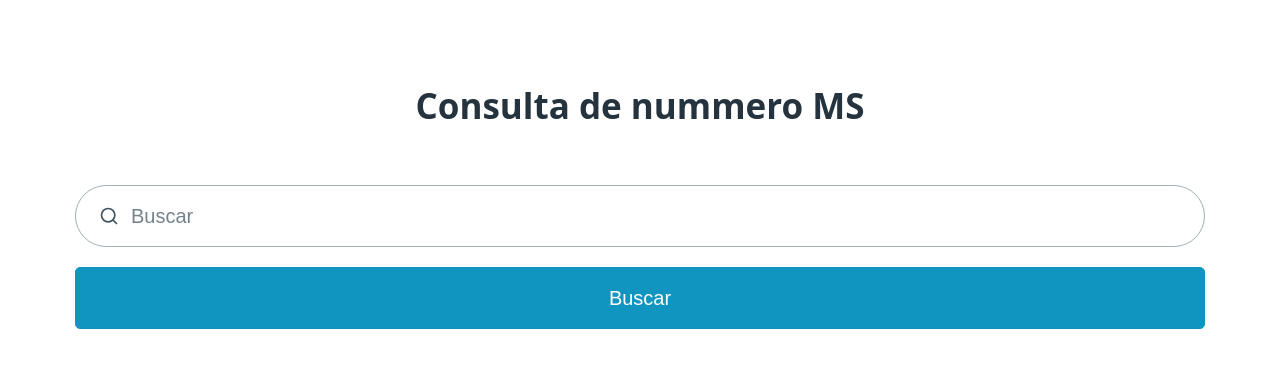
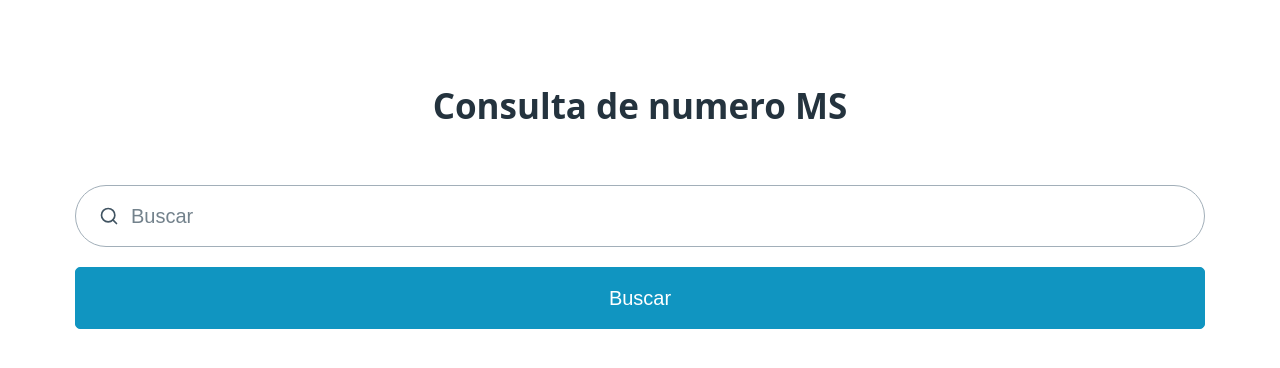
Before and after one commit to Michaelsena2523/InfopDeNumeroMovil, a plain HTML site: page index.html in a window 1280 px wide. Drawn offline with nearby package versions, Linux system fonts and the light colour scheme.

Commit message:
corregir titulo de pagina web

```diff
--- a/index.html
+++ b/index.html
@@ -11,7 +11,7 @@
 
 
     <main class="container">
-        <h2>Consulta de nummero MS</h2>
+        <h2>Consulta de numero MS</h2>
         <input type="search" id="search" name="search" placeholder="Buscar" >
         <button id="btn">Buscar</button>
 
```
